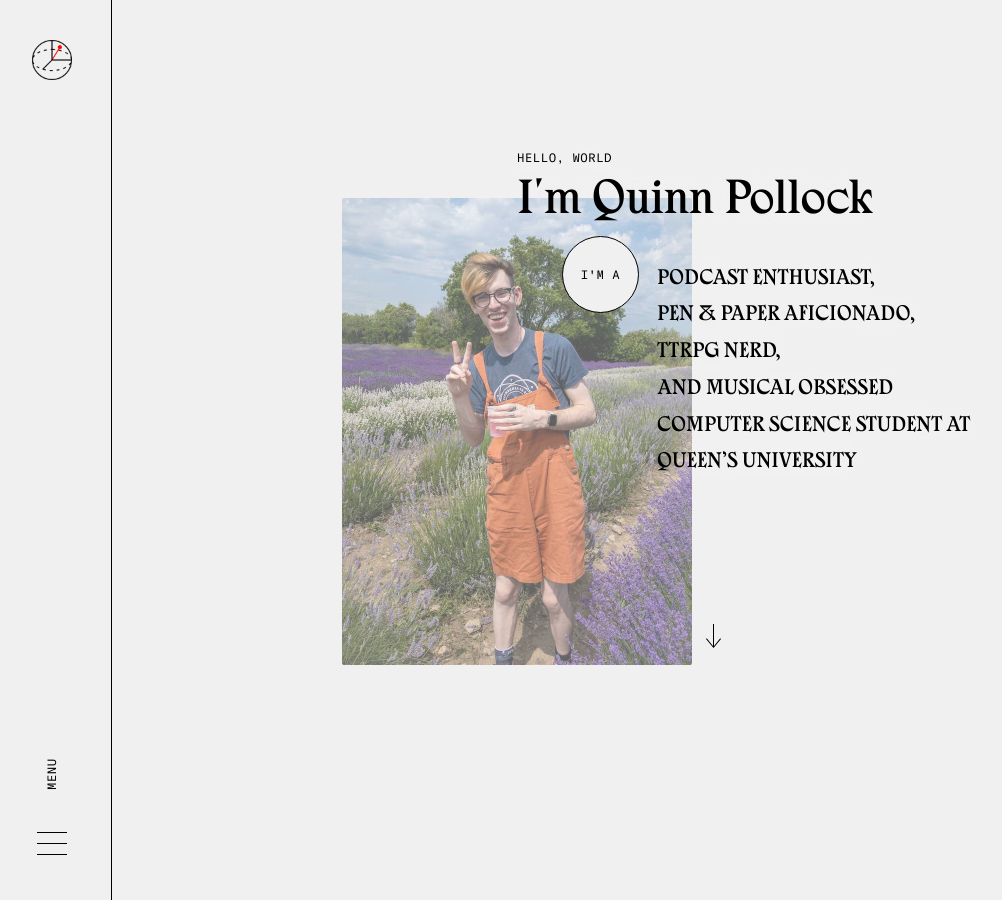
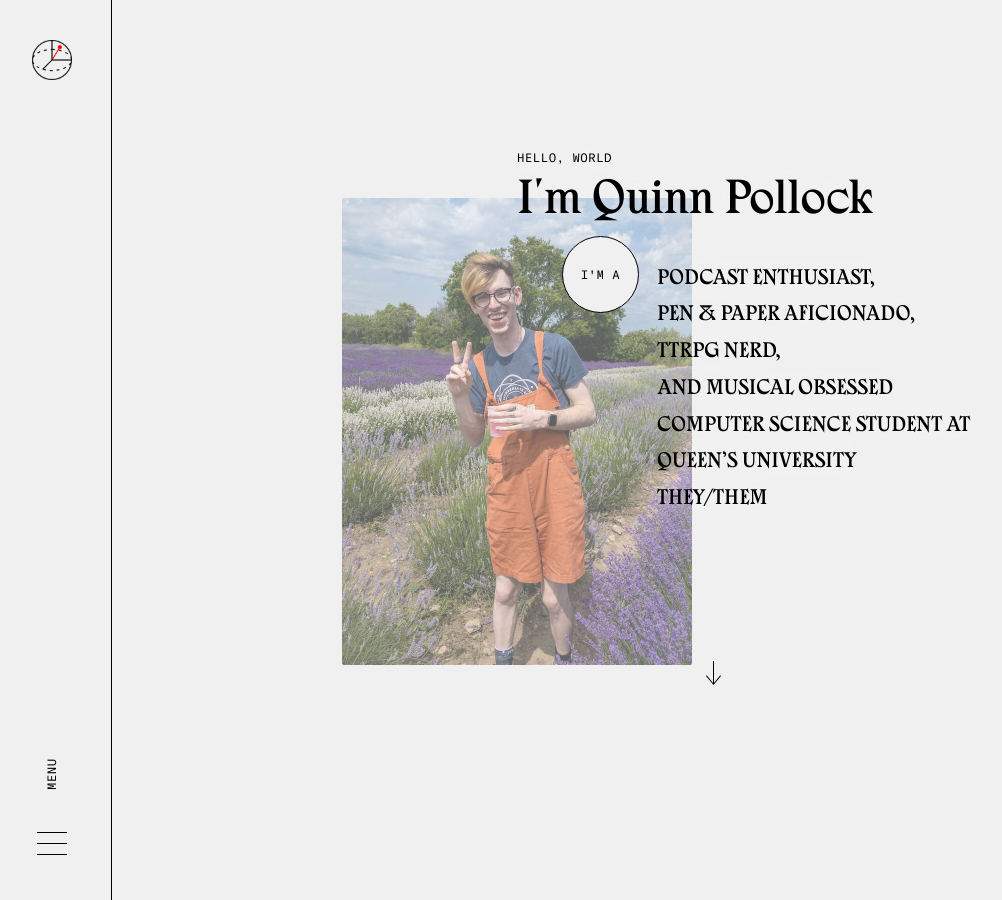
Before and after one commit to GoodbyteCo/quinnpollock.net, a Jekyll site: the page built from index.html, in a window 1280 px wide. Shown: the whole page, without its empty margins (8-1010 px from the left). Built offline with Jekyll 4.4.1, drawn with Linux system fonts in a browser that asks for light colours.

Commit message:
Add Pronouns

```diff
--- a/assets/css/style.css
+++ b/assets/css/style.css
@@ -499,7 +499,7 @@ h3
 #arrow-down-01
 {
 	position: absolute;
-	bottom: -50%;
+	bottom: -45%;
 	display: block;
 	left: -webkit-calc(50% + 10px);
 	left: calc(50% + 10px);
--- a/index.html
+++ b/index.html
@@ -13,6 +13,7 @@ layout: default
         <br>ttRPG nerd,
         <br>and Musical Obsessed
         <br>Computer science student at queen’s university
+        <br>They/Them
     </h3>
     <img id="img-01" src="/assets/images/quinn.jpg" alt="Quinn Pollock standing in a lavender patch">
     <svg id="arrow-down-01" width="24" height="24" xmlns="http://www.w3.org/2000/svg" fill-rule="evenodd" clip-rule="evenodd"><path d="M11 21.883l-6.235-7.527-.765.644 7.521 9 7.479-9-.764-.645-6.236 7.529v-21.884h-1v21.883z"/></svg>
```
